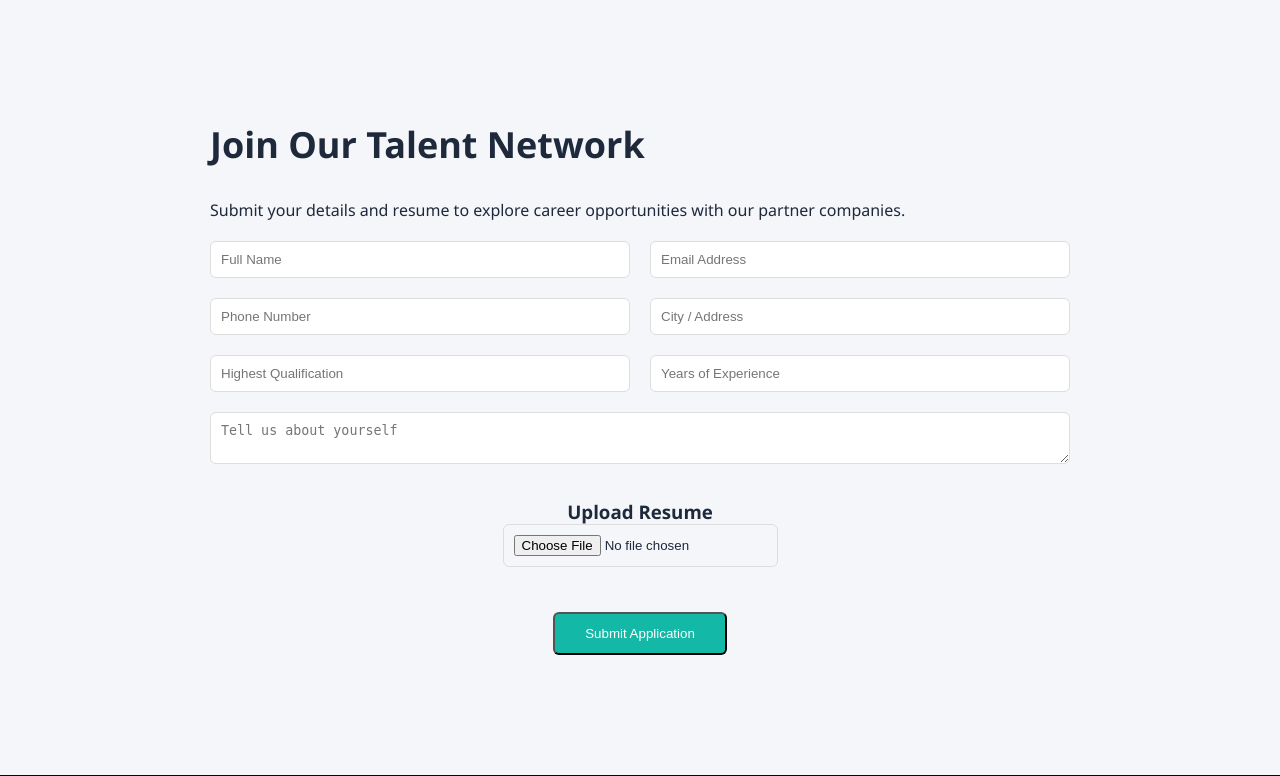
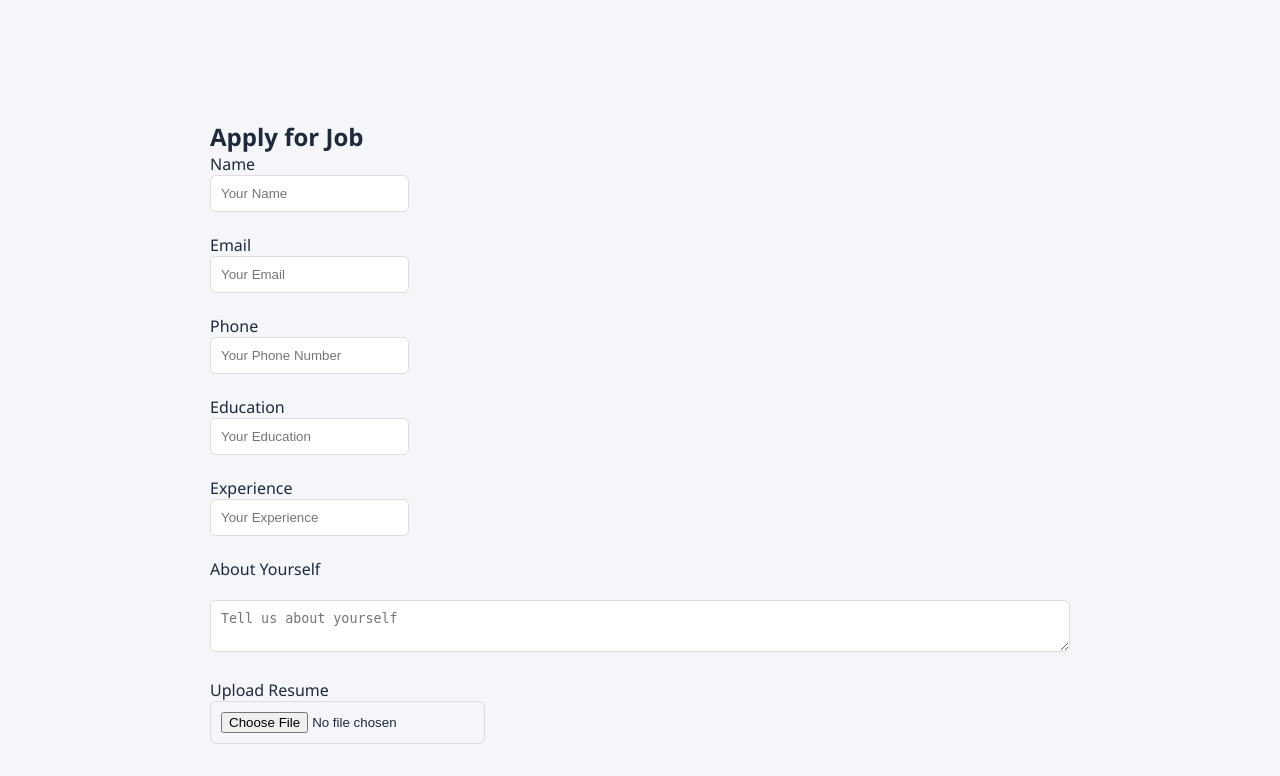
Before and after one commit to Hjvhjjjnbgiuj/knotworks-website, a Flask app: page /career in a window 1280 px wide. Shown: the part 81-857 px from the top of the page. Run offline with Flask 3, Linux system fonts and the light colour scheme.

Commit message:
fixed career form submission

```diff
--- a/templates/career.html
+++ b/templates/career.html
@@ -2,53 +2,37 @@
 
 {% block content %}
 
-<section class="page">
+<div class="page">
 
-<h1>Join Our Talent Network</h1>
+<h2>Apply for Job</h2>
 
-<p>
-Submit your details and resume to explore career opportunities
-with our partner companies.
-</p>
+<form method="POST" enctype="multipart/form-data">
 
-<form class="career-form" method="POST" action="/submit-career" enctype="multipart/form-data">
+<label>Name</label><br>
+<input type="text" name="name" placeholder="Your Name" required><br><br>
 
-<div class="form-grid">
+<label>Email</label><br>
+<input type="email" name="email" placeholder="Your Email" required><br><br>
 
-<input type="text" name="name" placeholder="Full Name" required>
+<label>Phone</label><br>
+<input type="text" name="phone" placeholder="Your Phone Number" required><br><br>
 
-<input type="email" name="email" placeholder="Email Address" required>
+<label>Education</label><br>
+<input type="text" name="education" placeholder="Your Education" required><br><br>
 
-<input type="tel" name="phone" placeholder="Phone Number">
+<label>Experience</label><br>
+<input type="text" name="experience" placeholder="Your Experience" required><br><br>
 
-<input type="text" name="city" placeholder="City / Address">
+<label>About Yourself</label><br>
+<textarea name="about" placeholder="Tell us about yourself" required></textarea><br><br>
 
-<input type="text" name="qualification" placeholder="Highest Qualification">
+<label>Upload Resume</label><br>
+<input type="file" name="resume" required><br><br>
 
-<input type="text" name="experience" placeholder="Years of Experience">
+<button class="btn-primary">Submit Application</button>
+
+</form>
 
 </div>
 
-<textarea name="about" placeholder="Tell us about yourself"></textarea>
-
-<div class="resume-upload">
-
-<h3>Upload Resume</h3>
-
-<input type="file" name="resume" required>
-
-</div>
-
-<div class="form-submit">
-
-<button type="submit" class="btn-primary">
-Submit Application
-</button>
-
-</div>
-
-</form>
-
-</section>
-
 {% endblock %}
```
